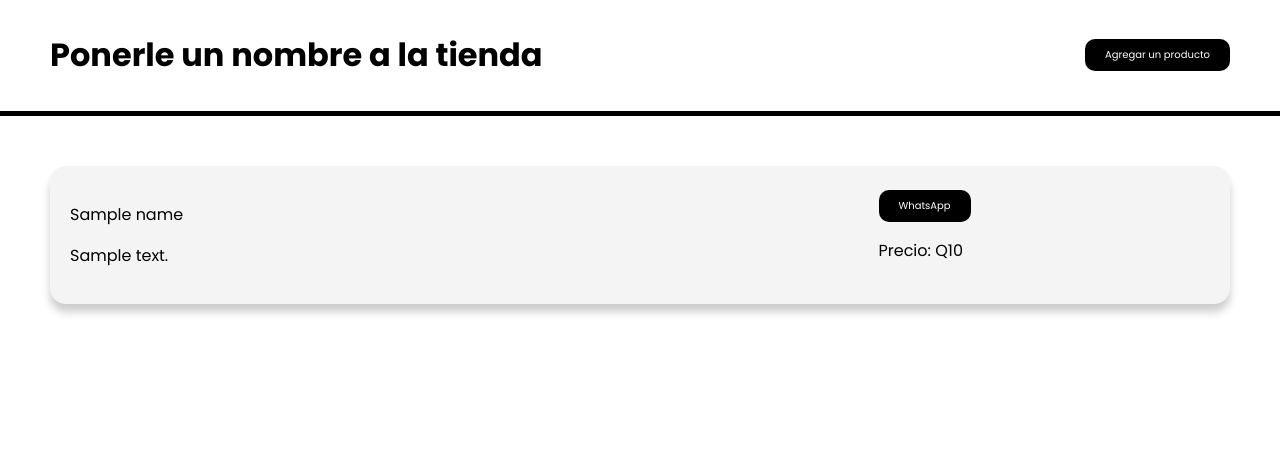
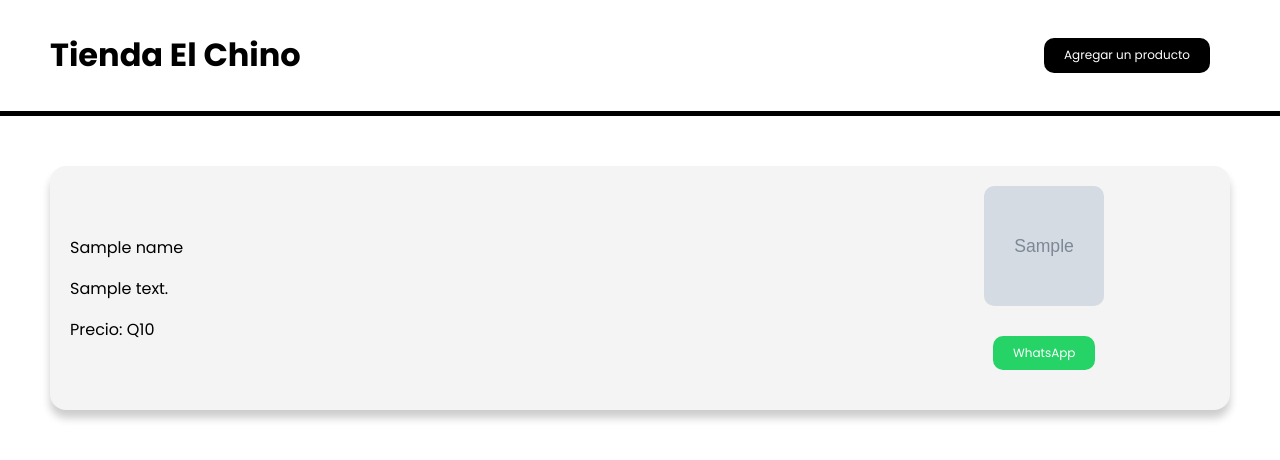
Before and after one commit to Andrea-Reyes/EcommerceBasico, a Django app: page / in a window 1280 px wide. Shown: the top 460 px of the page. Run offline with Django 5.2, Linux system fonts and the light colour scheme; tables that the repository leaves empty hold one stand-in row (values such as "Sample post"); grey boxes marked "Sample" are stand-in pictures; a database or web service that is not in the repository returns one stand-in record (values such as "Sample title"); data that the repository does not hold is empty.

Commit message:
Obtencion de datos

```diff
--- a/mysite/tienda/forms.py
+++ b/mysite/tienda/forms.py
@@ -4,4 +4,4 @@ from .models import Producto
 class ProductoForm(forms.ModelForm):
     class Meta:
         model = Producto
-        fields = ['nombre', 'descripcion', 'precio']
+        fields = ['nombre', 'descripcion', 'precio', 'imagenURL']
--- a/mysite/tienda/models.py
+++ b/mysite/tienda/models.py
@@ -4,6 +4,7 @@ class Producto(models.Model):
     nombre = models.CharField(max_length=100)
     descripcion = models.TextField()
     precio = models.DecimalField(max_digits=8, decimal_places=2)
+    imagenURL = models.CharField(max_length=255)
 
     def __str__(self):
         return self.nombre
--- a/mysite/tienda/static/index.css
+++ b/mysite/tienda/static/index.css
@@ -9,17 +9,18 @@ body {
 }
 
 button, .btn {
-    background: #000000;
+    background: black;
     color: white;
     padding: 10px 20px;
     border: none;
     border-radius: 10px;
-    font-size: 10px;
+    font-size: 12px;
     cursor: pointer;
     transition: 0.3s ease;
     display: inline-block;
     text-decoration: none;
     line-height: 1.2;
+    margin: 20px;
 }
 
 button:hover, .btn:hover {
@@ -41,6 +42,13 @@ button:hover, .btn:hover {
     grid-template-columns: repeat(auto-fit, minmax(400px, 1fr));
     gap: 20px;
     padding: 50px;
+    & button, .btn {
+        background: #25d366;
+    }
+    & button:hover, .btn:hover {
+        background-color: #075e54;
+        color: white;
+    }
 }
 
 .contenedor {
@@ -62,9 +70,58 @@ button:hover, .btn:hover {
     padding: 10px;
 }
 
-.botones {
+.lateral {
     width: 30%;
     padding: 10px;
+    display: flex;
+    flex-direction: column;
     align-items: center;
     justify-content: center;
+    gap: 10px;
 }
+
+/* imagenes*/
+
+.lateral img {
+    width: 120px;
+    height: 120px;
+    object-fit: cover;
+    display: block;
+    border-radius: 10px;
+}
+
+/*responsive*/
+@media (max-width: 600px) {
+    .productos {
+        grid-template-columns: 1fr;
+        padding: 10px;
+    }
+
+    .contenedor {
+        flex-direction: column;
+        align-items: flex-start;
+    }
+
+    .contenido {
+        width: 100%;
+        order: 1;
+    }
+
+    .lateral {
+        width: 100%;
+        order: 2;
+        flex-direction: column;
+        align-items: center;
+        justify-content: center;
+    }
+
+    .imagen {
+        width: 150px;
+        height: 150px;
+    }
+
+    .btn {
+        font-size: 14px;
+        width: auto;
+    }
+}
--- a/mysite/tienda/templates/index.html
+++ b/mysite/tienda/templates/index.html
@@ -2,30 +2,34 @@
 <html lang="es">
 <head>
     <meta charset="UTF-8">
+    <meta name="viewport" content="width=device-width, initial-scale=1.0">
     {% load static %}
     <link rel="stylesheet" href="{% static 'index.css' %}">
-    <title>Productos</title>
+    <title>Ecommerce</title>
 </head>
 <body>
     <div class="encabezado">
-        <h1>Ponerle un nombre a la tienda</h1>
+        <h1>Tienda El Chino</h1>
         <a href="{% url 'formulario' %}" class="btn">Agregar un producto</a>
     </div>
-
+    {% if productos %}
     <div class="productos">
         {% for producto in productos %}
             <div class="contenedor">
                 <div class="contenido">
                     <p>{{ producto.nombre }}</p>
                     <p>{{ producto.descripcion }}</p>
-
-                </div>
-                <div class="botones">
-                    <a href="https://api.whatsapp.com/send?phone=+50236994033&text=%C2%A1Buen día! Quisiera solicitar información sobre el producto '{{ producto.nombre }}'. Gracias." target="_blank" class="btn">WhatsApp</a>
                     <p>Precio: Q{{ producto.precio }}</p>
                 </div>
+                <section class="lateral">
+                    <img src="{{ producto.imagenURL }}" alt="{{ producto.nombre }}.img">
+                    <a href="{{producto.whatsappURL}}" target="_blank" class="btn">WhatsApp</a>
+                </section>
             </div>
         {% endfor %}
     </div>
+    {% else %}
+    <p>No hay productos disponibles en este momento.</p>
+    {% endif %}
 </body>
 </html>
--- a/mysite/tienda/views.py
+++ b/mysite/tienda/views.py
@@ -2,20 +2,29 @@ from django.shortcuts import render, redirect
 from django.http import Http404
 from .forms import ProductoForm
 import requests
+from urllib.parse import quote_plus
 
 FIREBASE_BASE_URL = 'https://ecommercebasico-2b261-default-rtdb.firebaseio.com/productos'
 
 def index(request):
     response = requests.get(f'{FIREBASE_BASE_URL}.json')
     data = response.json() or {}
-
+    DEFAULT_IMAGE = 'https://www.shutterstock.com/image-vector/default-ui-image-placeholder-wireframes-600nw-1037719192.jpg'
+    numeroK ='+50236994033'
+    numeroP = '+50233234967'
     productos = []
     for key, value in data.items():
+        nombre = value.get('nombre')
+        mensaje = f"¡Buen día! Quisiera solicitar información sobre el producto '{nombre}'. Gracias."
+        whatsapp_url = f"https://api.whatsapp.com/send?phone={numeroP}&text={quote_plus(mensaje)}"
         productos.append({
             'id': key,
-            'nombre': value.get('nombre'),
+            'nombre': nombre,
             'descripcion': value.get('descripcion'),
             'precio': value.get('precio'),
+            #'imagenURL': value.get('imagenURL'),
+            'imagenURL': DEFAULT_IMAGE if not value.get('imagenURL') else value.get('imagenURL'),
+            'whatsappURL': whatsapp_url,
         })
 
     productos.reverse()
@@ -29,6 +38,7 @@ def formulario_view(request):
                 'nombre': form.cleaned_data['nombre'],
                 'descripcion': form.cleaned_data['descripcion'],
                 'precio': float(form.cleaned_data['precio']),
+                'imagenURL': form.cleaned_data['imagenURL'],
             }
             requests.post(f'{FIREBASE_BASE_URL}.json', json=data)
             return redirect('index')
```
Also changed, not shown: mysite/mysite/settings.py (+8 -2 lines), mysite/db.sqlite3.
